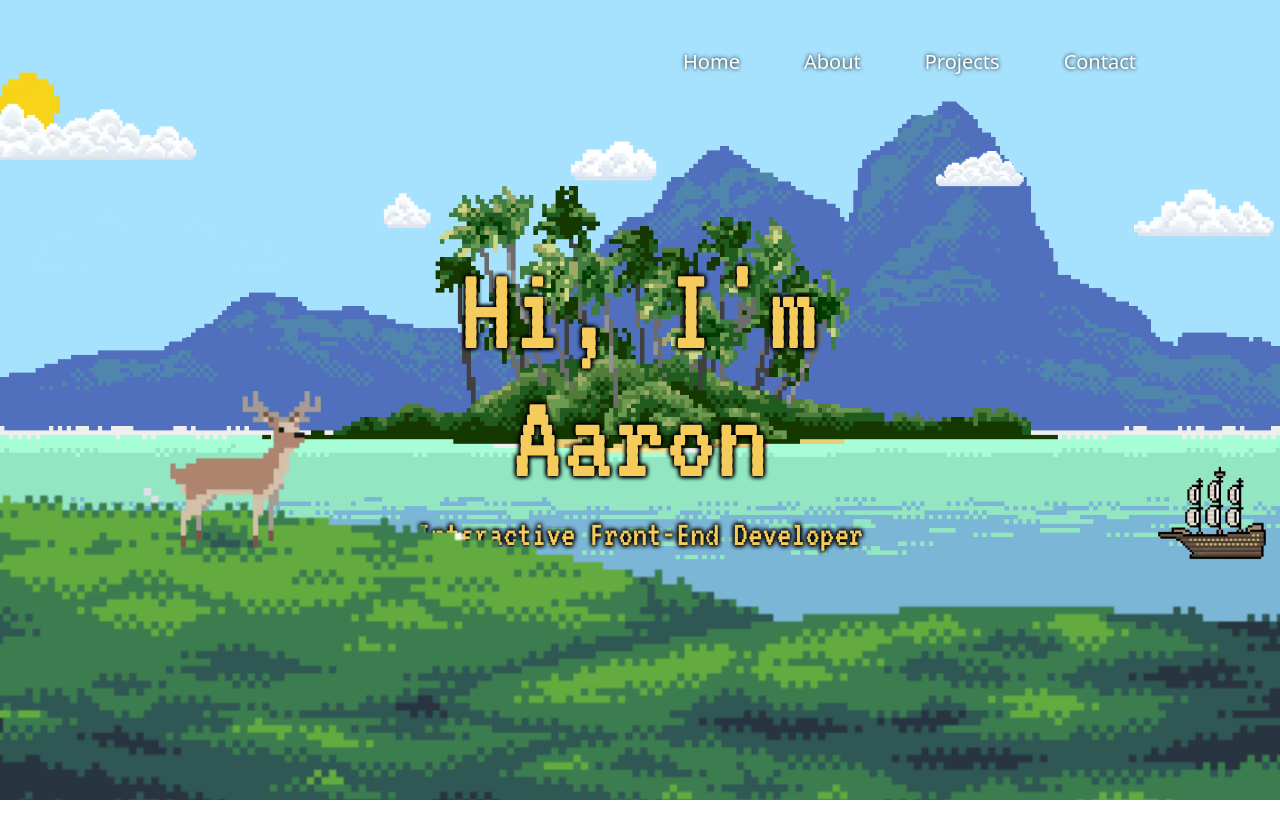
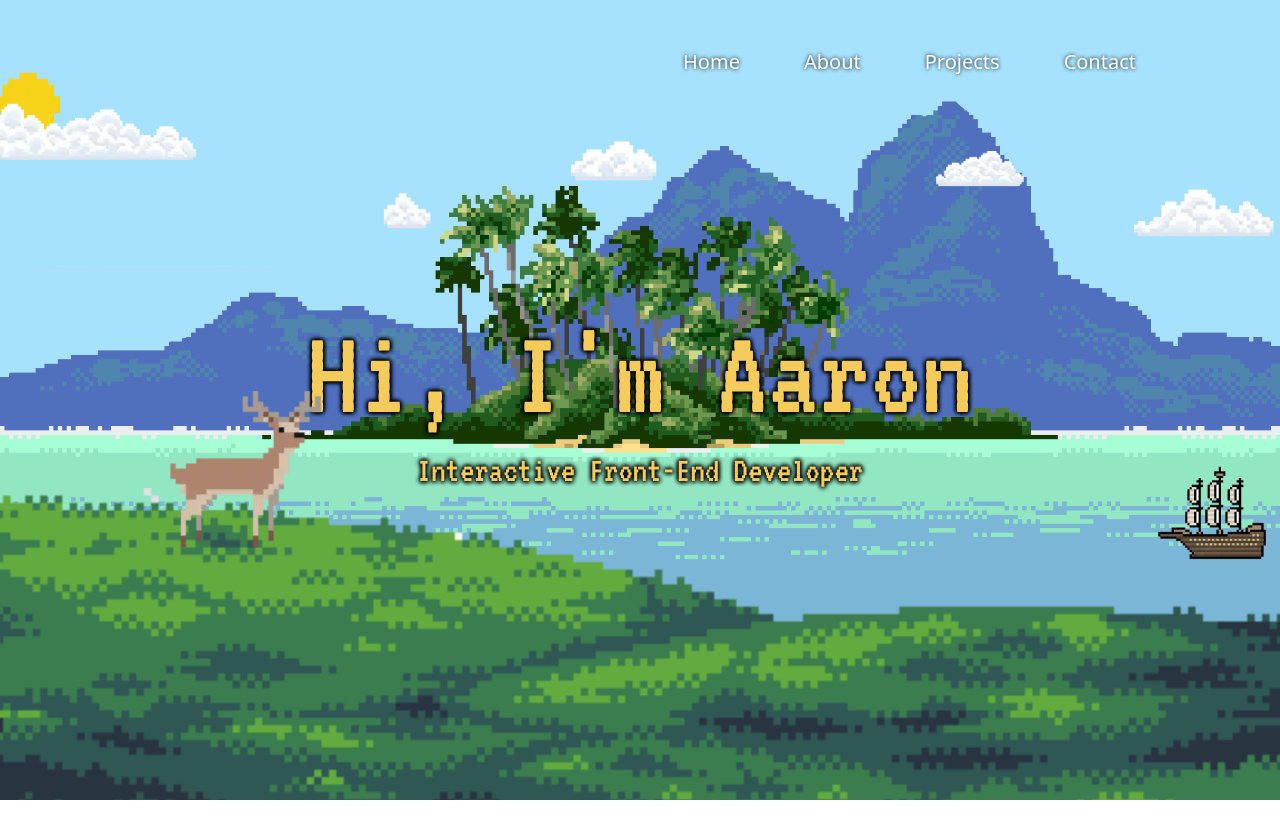
Before and after one commit to AaronHe09/portfolio, a Next.js app in the folder portfolio/: page / in a window 1280 px wide. Shown: the top 838 px of the page. Built offline with nearby package versions, Linux system fonts and the light colour scheme.

Commit message:
added full width and padding to intro

```diff
--- a/portfolio/components/Intro.tsx
+++ b/portfolio/components/Intro.tsx
@@ -19,7 +19,7 @@
   };
 
   return (
-    <div className="absolute top-1/2 left-1/2 transform -translate-x-1/2 -translate-y-1/2">
+    <div className="absolute top-1/2 left-1/2 transform -translate-x-1/2 -translate-y-1/2 w-full p-2">
       <motion.h1
         className={`${vt323.className} text-center text-7xl md:text-9xl text-shadow text-[var(--gold)] dark-shadow cursor-default`}
         variants={variant}
```
